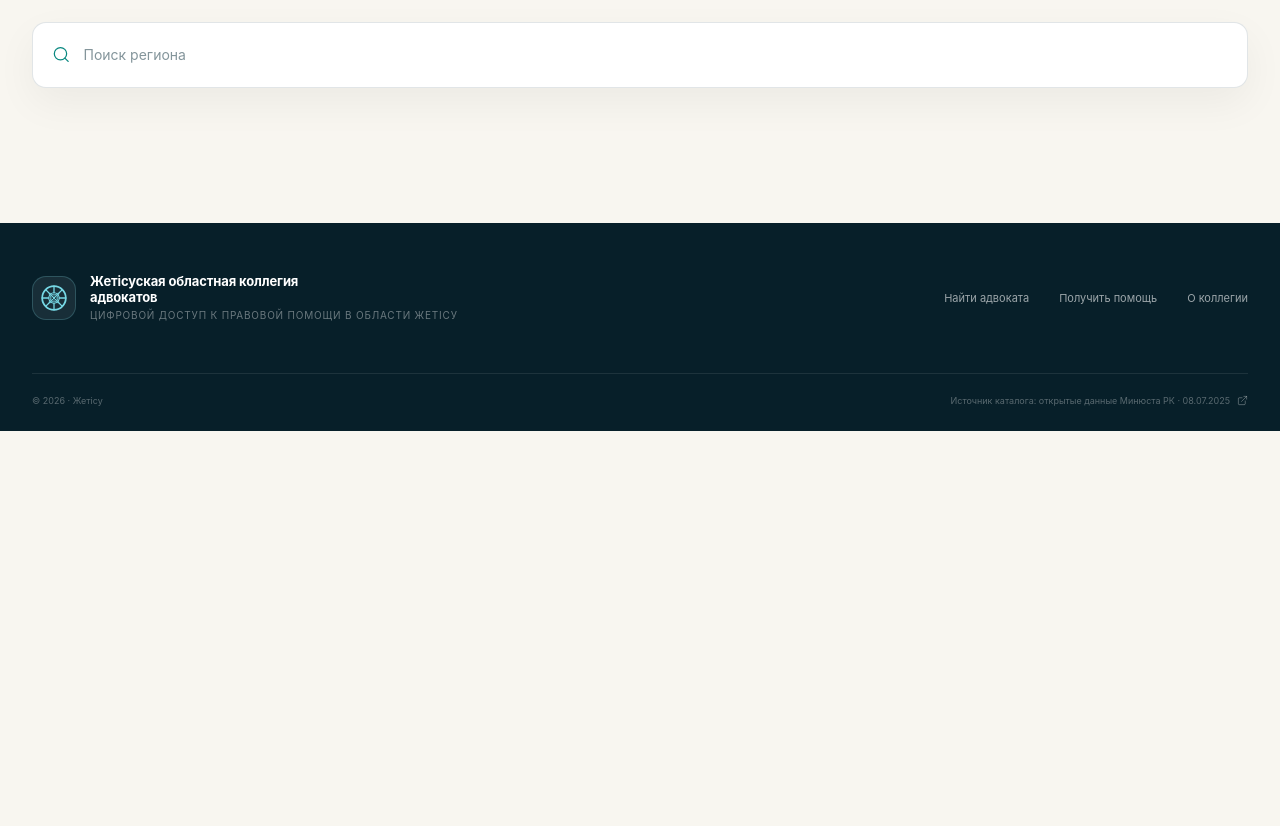
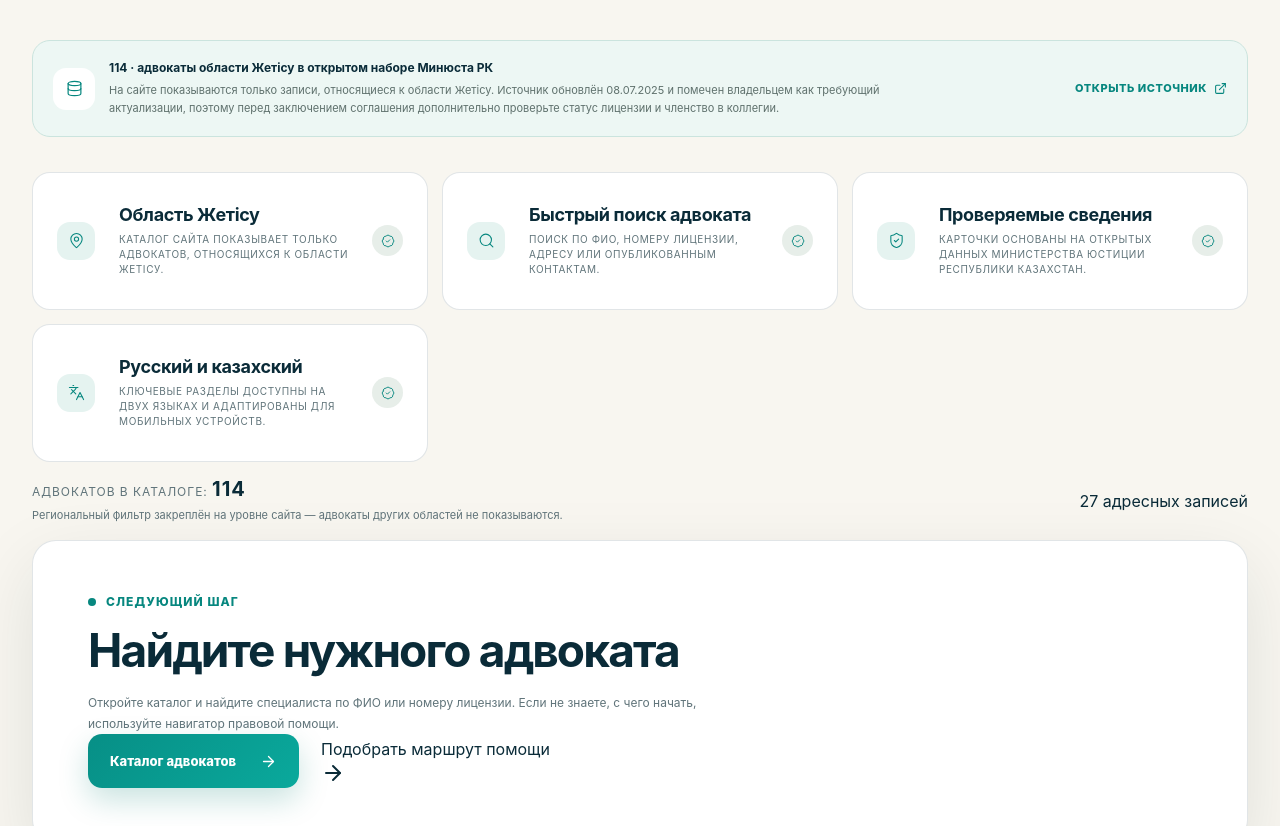
Before and after one commit to ZhanibekDD/collegia-advokatov, a Next.js app: page /regions in a window 1280 px wide. Shown: the part 551-1377 px from the top of the page. Before the commit the page ends 982 px from the top, so only its background shows below. Built offline with nearby package versions, Linux system fonts and the light colour scheme.

Commit message:
turn regions page into Zhetysu association overview

```diff
--- a/app/regions/page.tsx
+++ b/app/regions/page.tsx
@@ -1,13 +1,12 @@
 "use client";
 
 import { useEffect, useMemo, useState } from "react";
-import { ArrowRight, Database, MapPin, Search } from "lucide-react";
+import { ArrowRight, BadgeCheck, Database, Languages, MapPin, Search, ShieldCheck } from "lucide-react";
 import { DataSourceNotice, PortalFooter, PortalHeader } from "../components/portal-shell";
-import { regionOptions, type AdvocateDirectory, type Locale } from "../lib/portal-data";
+import { ZHETISU_REGION, type AdvocateDirectory, type Locale } from "../lib/portal-data";
 
 export default function RegionsPage() {
   const [locale, setLocale] = useState<Locale>("ru");
-  const [query, setQuery] = useState("");
   const [directory, setDirectory] = useState<AdvocateDirectory | null>(null);
   const kk = locale === "kk";
 
@@ -16,7 +15,9 @@ export default function RegionsPage() {
     fetch("/data/advocates.json")
       .then((response) => response.json() as Promise<AdvocateDirectory>)
       .then((result) => {
-        if (active) setDirectory(result);
+        if (!active) return;
+        const advocates = result.advocates.filter((advocate) => advocate.region === ZHETISU_REGION);
+        setDirectory({ ...result, meta: { ...result.meta, total: advocates.length }, advocates });
       })
       .catch(() => {
         if (active) setDirectory(null);
@@ -26,55 +27,79 @@ export default function RegionsPage() {
     };
   }, []);
 
-  const counts = useMemo(() => {
-    const result = new Map<string, number>();
-    for (const advocate of directory?.advocates ?? []) {
-      result.set(advocate.region, (result.get(advocate.region) ?? 0) + 1);
-    }
-    return result;
+  const cityCount = useMemo(() => {
+    if (!directory) return 0;
+    return new Set(directory.advocates.map((advocate) => advocate.address).filter(Boolean)).size;
   }, [directory]);
 
-  const filtered = useMemo(() => {
-    const value = query.toLocaleLowerCase(locale === "kk" ? "kk-KZ" : "ru-RU");
-    return regionOptions
-      .filter((item) => item.value !== "all")
-      .filter((item) => `${item.ru} ${item.kk}`.toLocaleLowerCase().includes(value));
-  }, [locale, query]);
+  const cards = kk
+    ? [
+        [MapPin, "Жетісу облысы", "Сайттың каталогы тек Жетісу облысына жататын адвокаттарды көрсетеді."],
+        [Search, "Адвокатты жылдам іздеу", "Аты-жөні, лицензия нөмірі, мекенжайы немесе байланыс деректері бойынша іздеу."],
+        [ShieldCheck, "Тексерілетін деректер", "Карточкалар ҚР Әділет министрлігінің ашық деректеріне сүйенеді."],
+        [Languages, "Қазақша және орысша", "Негізгі бөлімдер екі тілде қолжетімді және мобильді құрылғыларға бейімделген."],
+      ]
+    : [
+        [MapPin, "Область Жетісу", "Каталог сайта показывает только адвокатов, относящихся к области Жетісу."],
+        [Search, "Быстрый поиск адвоката", "Поиск по ФИО, номеру лицензии, адресу или опубликованным контактам."],
+        [ShieldCheck, "Проверяемые сведения", "Карточки основаны на открытых данных Министерства юстиции Республики Казахстан."],
+        [Languages, "Русский и казахский", "Ключевые разделы доступны на двух языках и адаптированы для мобильных устройств."],
+      ];
 
   return (
     <main className="portal-page regions-page">
       <PortalHeader locale={locale} onLocaleChange={setLocale} />
+
       <section className="regions-hero">
         <div className="shell regions-hero-grid">
           <div>
-            <div className="eyebrow light"><span />{kk ? "Өңірлік каталог" : "Территориальный каталог"}</div>
-            <h1>{kk ? "Қазақстанның 20 өңіріндегі адвокаттар" : "Адвокаты во всех 20 регионах Казахстана"}</h1>
+            <div className="eyebrow light"><span />{kk ? "Алқа туралы" : "О коллегии"}</div>
+            <h1>{kk ? "Жетісу облыстық адвокаттар алқасының цифрлық порталы" : "Цифровой портал Жетісуской областной коллегии адвокатов"}</h1>
           </div>
-          <p>{kk ? "Әр өңір бойынша ашық жиындағы жазбалардың нақты санын көрсетеміз. Өңірді таңдап, аты-жөні немесе лицензия нөмірі бойынша іздеуді жалғастырыңыз." : "Показываем фактическое число записей открытого набора по каждому региону. Выберите регион и продолжите поиск по ФИО или номеру лицензии."}</p>
+          <p>{kk ? "Портал Жетісу облысының тұрғындарына адвокат табуға, лицензия туралы ашық мәліметтерді көруге және құқықтық көмекке жүгіну бағытын түсінуге көмектеседі." : "Портал помогает жителям области Жетісу найти адвоката, посмотреть опубликованные сведения о лицензии и понять, как начать обращение за правовой помощью."}</p>
         </div>
       </section>
+
       <section className="regions-content">
         <div className="shell">
           <DataSourceNotice locale={locale} total={directory?.meta.total} />
-          <label className="regions-search"><Search /><input value={query} onChange={(event) => setQuery(event.target.value)} placeholder={kk ? "Өңірді іздеу" : "Поиск региона"} /></label>
-          {!directory && <div className="regions-loading"><Database />{kk ? "Өңірлік деректер жүктелуде" : "Загружаем региональные данные"}</div>}
+
           <div className="regions-grid">
-            {filtered.map((item) => {
-              const count = counts.get(item.value) ?? 0;
+            {cards.map(([Icon, title, description]) => {
+              const CardIcon = Icon as typeof MapPin;
               return (
-                <a className="region-card" href={`/advokaty?region=${encodeURIComponent(item.value)}`} key={item.value}>
-                  <span><MapPin /></span>
+                <article className="region-card" key={String(title)}>
+                  <span><CardIcon /></span>
                   <div>
-                    <h2>{item[locale]}</h2>
-                    <p>{count.toLocaleString("ru-RU")} {kk ? "жазба" : count === 1 ? "запись" : "записей"}</p>
+                    <h2>{String(title)}</h2>
+                    <p>{String(description)}</p>
                   </div>
-                  <i><ArrowRight /></i>
-                </a>
+                  <i><BadgeCheck /></i>
+                </article>
               );
             })}
           </div>
+
+          <div className="directory-toolbar">
+            <div>
+              <p>{kk ? "Каталогтағы адвокаттар" : "Адвокатов в каталоге"}: <strong>{directory ? directory.meta.total.toLocaleString("ru-RU") : "—"}</strong></p>
+              <span>{kk ? "Өңірлік сүзгі сайт деңгейінде бекітілген — басқа облыстар көрсетілмейді." : "Региональный фильтр закреплён на уровне сайта — адвокаты других областей не показываются."}</span>
+            </div>
+            <span>{directory ? `${cityCount.toLocaleString("ru-RU")} ${kk ? "мекенжай жазбасы" : "адресных записей"}` : <Database />}</span>
+          </div>
+
+          <div className="flow-result">
+            <div className="eyebrow"><span />{kk ? "Келесі қадам" : "Следующий шаг"}</div>
+            <h2>{kk ? "Қажетті адвокатты табыңыз" : "Найдите нужного адвоката"}</h2>
+            <p>{kk ? "Каталогты ашып, аты-жөні немесе лицензия нөмірі бойынша іздеңіз. Егер қай бағыттан бастау керегін білмесеңіз, құқықтық көмек навигаторын пайдаланыңыз." : "Откройте каталог и найдите специалиста по ФИО или номеру лицензии. Если не знаете, с чего начать, используйте навигатор правовой помощи."}</p>
+            <div className="flow-result-actions">
+              <a className="button button-primary" href="/advokaty">{kk ? "Адвокаттар каталогы" : "Каталог адвокатов"}<ArrowRight /></a>
+              <a href="/pomosh">{kk ? "Көмек бағытын таңдау" : "Подобрать маршрут помощи"}<ArrowRight /></a>
+            </div>
+          </div>
         </div>
       </section>
+
       <PortalFooter locale={locale} />
     </main>
   );
```
